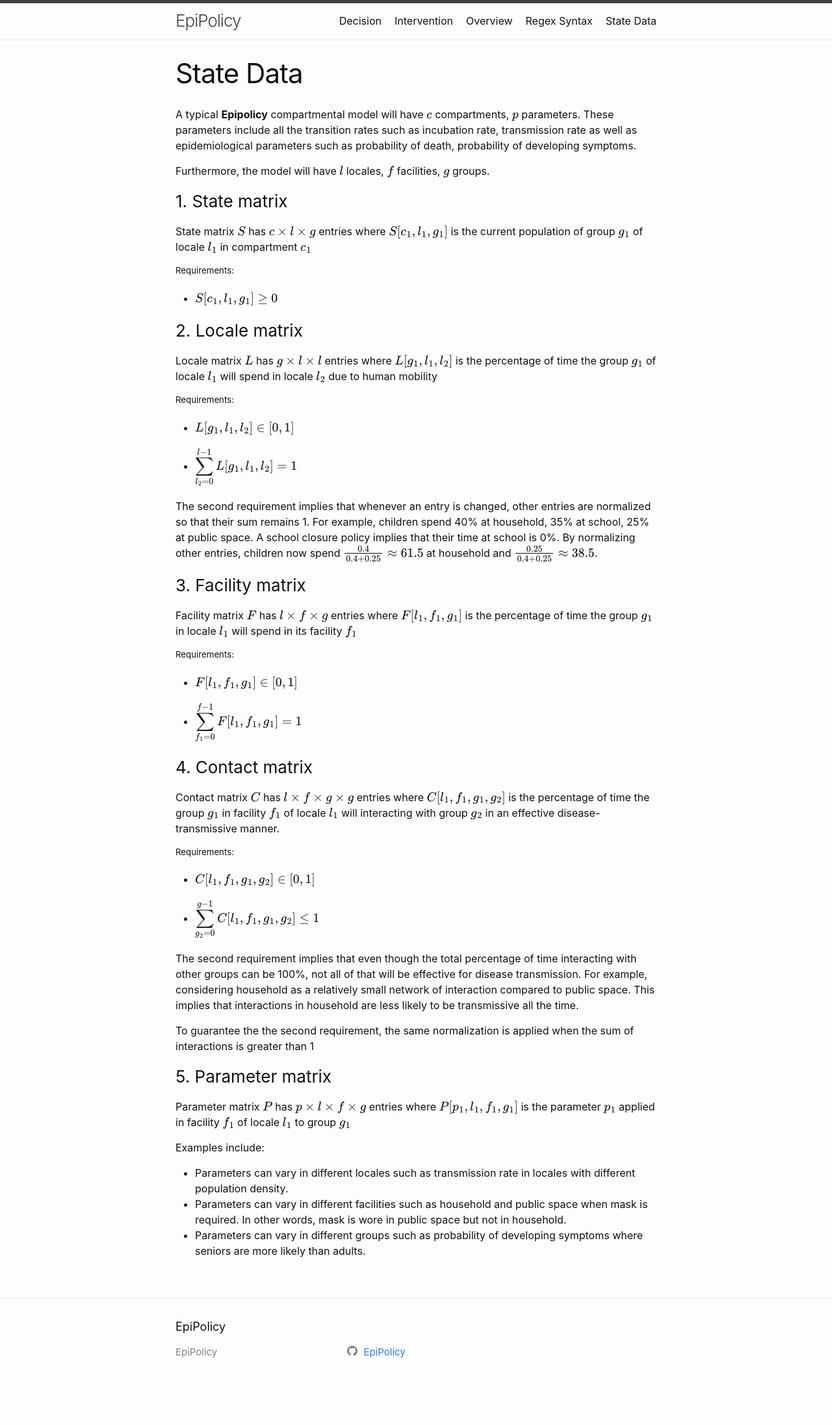
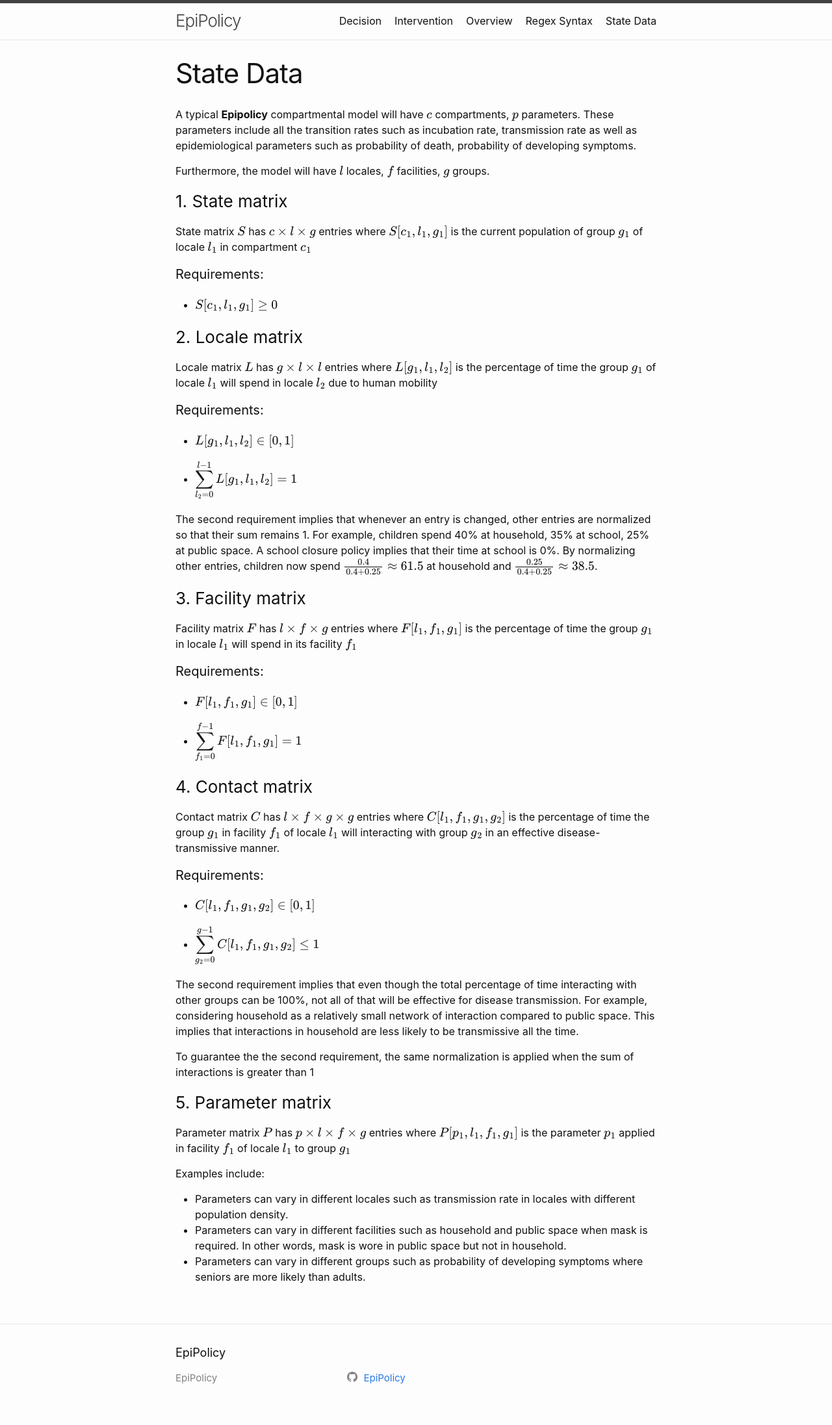
Before and after one commit to EpiPolicy/epipolicy.github.io, a Jekyll site: the page built from state_data.md, in a window 1280 px wide. Shown: the whole page at 65% size. Built offline with Jekyll 4.4.1, drawn with Linux system fonts in a browser that asks for light colours; before the commit the page ends 2153 px from its top, so only the background shows below that.

```diff
--- a/state_data.md
+++ b/state_data.md
@@ -13,7 +13,7 @@ Furthermore, the model will have $$l$$ locales, $$f$$ facilities, $$g$$ groups.
 State matrix $$S$$ has $$c \times l \times g$$ entries where $$S[c_1, l_1, g_1]$$ is the current population of group $$g_1$$ of locale $$l_1$$ in compartment $$c_1$$
 
 
-##### Requirements:
+#### Requirements:
 
 - <div class="left-formula">$$ S[c_1, l_1, g_1] \geq 0 $$</div>
 
@@ -21,7 +21,7 @@ State matrix $$S$$ has $$c \times l \times g$$ entries where $$S[c_1, l_1, g_1]$
 
 Locale matrix $$L$$ has $$g \times l \times l$$ entries where $$L[g_1, l_1, l_2]$$ is the percentage of time the group $$g_1$$ of locale $$l_1$$ will spend in locale $$l_2$$ due to human mobility
 
-##### Requirements:
+#### Requirements:
 
 <div class="left-formula" markdown="1">
 - $$ L[g_1, l_1, l_2] \in [0, 1] $$
@@ -34,7 +34,7 @@ The second requirement implies that whenever an entry is changed, other entries
 
 Facility matrix $$F$$ has $$l \times f \times g$$ entries where $$F[l_1, f_1, g_1]$$ is the percentage of time the group $$g_1$$ in locale $$l_1$$ will spend in its facility $$f_1$$
 
-##### Requirements:
+#### Requirements:
 
 <div class="left-formula" markdown="1">
 - $$ F[l_1, f_1, g_1] \in [0, 1] $$
@@ -45,7 +45,7 @@ Facility matrix $$F$$ has $$l \times f \times g$$ entries where $$F[l_1, f_1, g_
 
 Contact matrix $$C$$ has $$l \times f \times g \times g$$ entries where $$C[l_1, f_1, g_1, g_2]$$ is the percentage of time the group $$g_1$$ in facility $$f_1$$ of locale $$l_1$$ will interacting with group $$g_2$$ in an effective disease-transmissive manner.
 
-##### Requirements:
+#### Requirements:
 
 <div class="left-formula" markdown="1">
 - $$ C[l_1, f_1, g_1, g_2] \in [0, 1] $$
```
Also changed, not shown: decision.md (+9 -3 lines), regex_syntax.md (+1 -1 lines).
